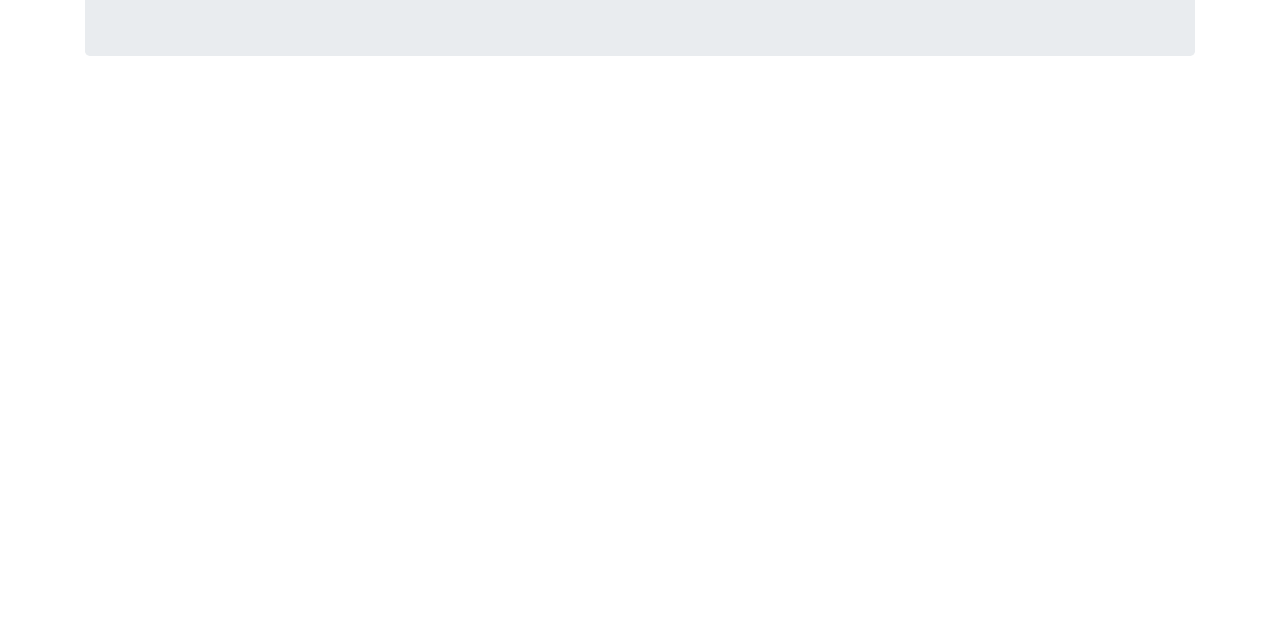
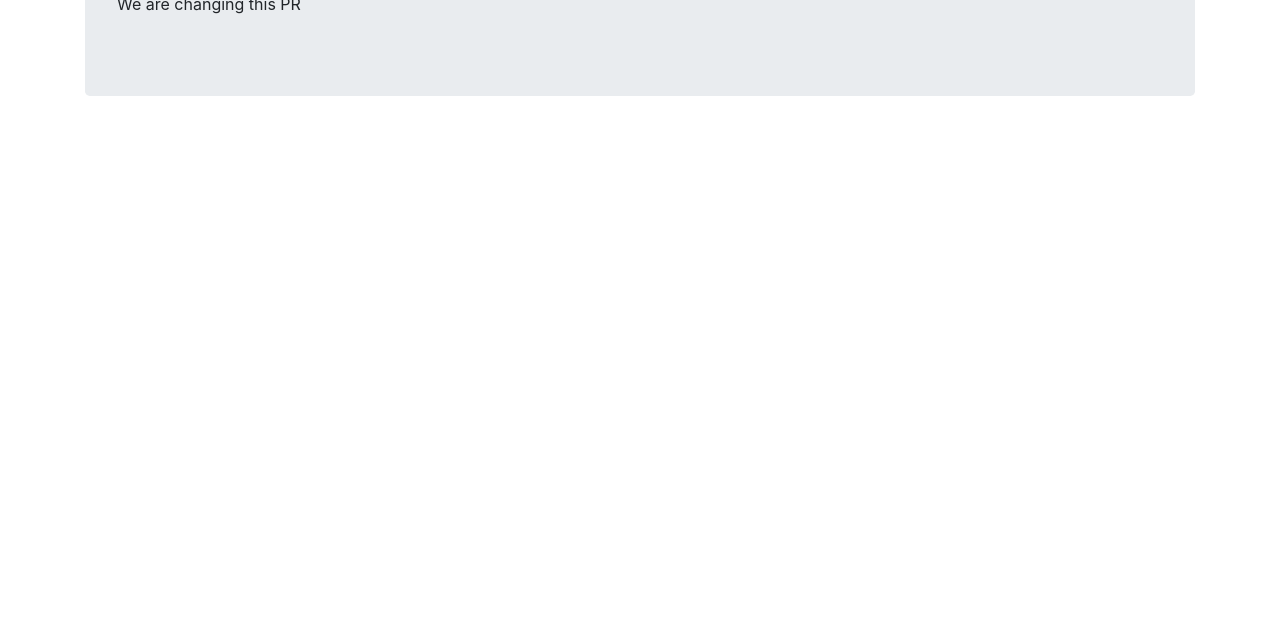
Before and after one commit to webappio/CypressMochawesomeExample, a website: page app/index.html in a window 1280 px wide. Shown: the part 178-800 px from the top of the page. Drawn offline with nearby package versions, Linux system fonts and the light colour scheme.

Commit message:
Changing landing page

```diff
--- a/app/index.html
+++ b/app/index.html
@@ -9,12 +9,13 @@
   </style>
 </head>
 <body>
-
   <div class="container">
     <div class="jumbotron">
       <h1>Hello World</h1>
+      <p>
+        We are changing this PR
+      </p>
     </div>
   </div>
-
 </body>
 </html>
```
